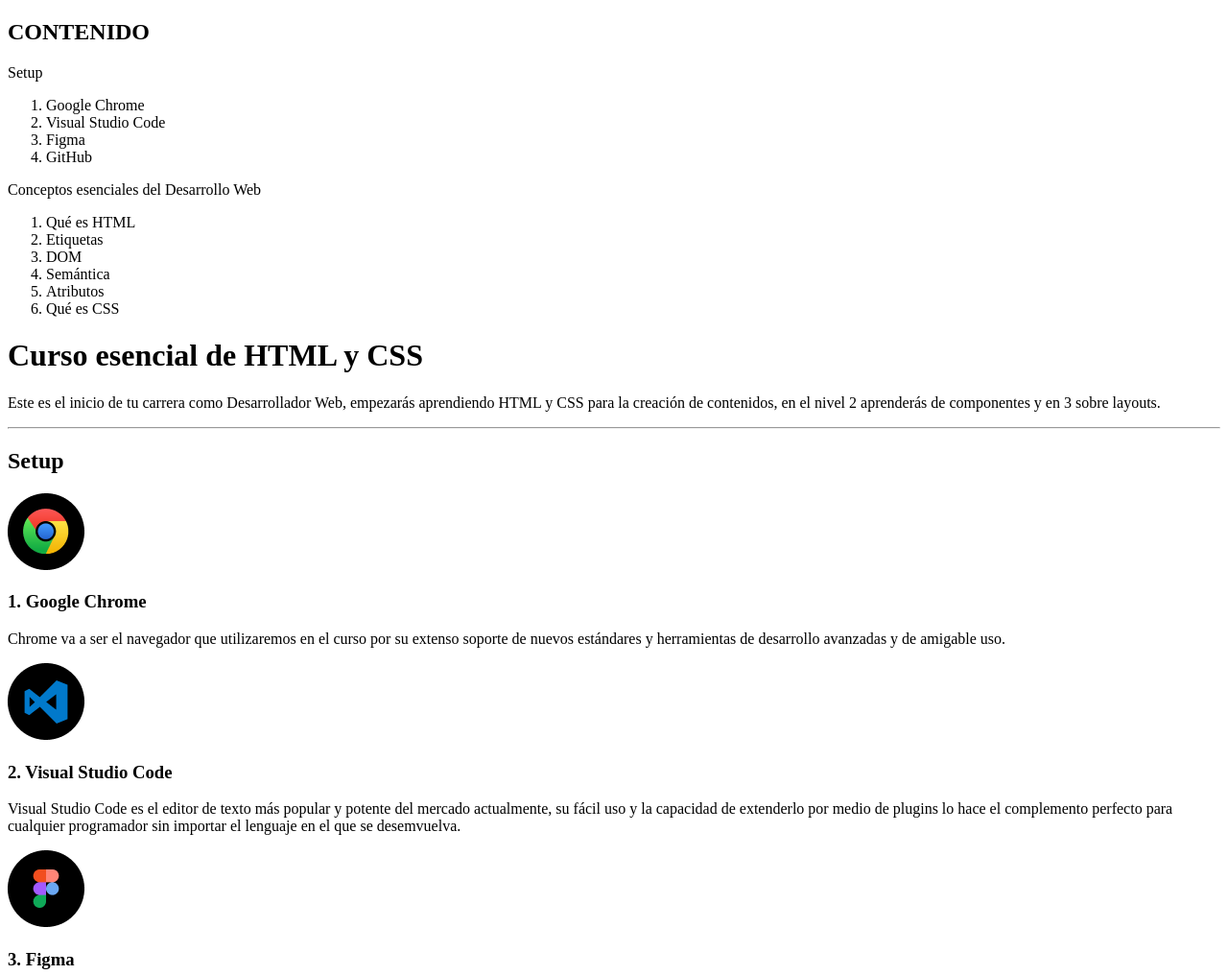
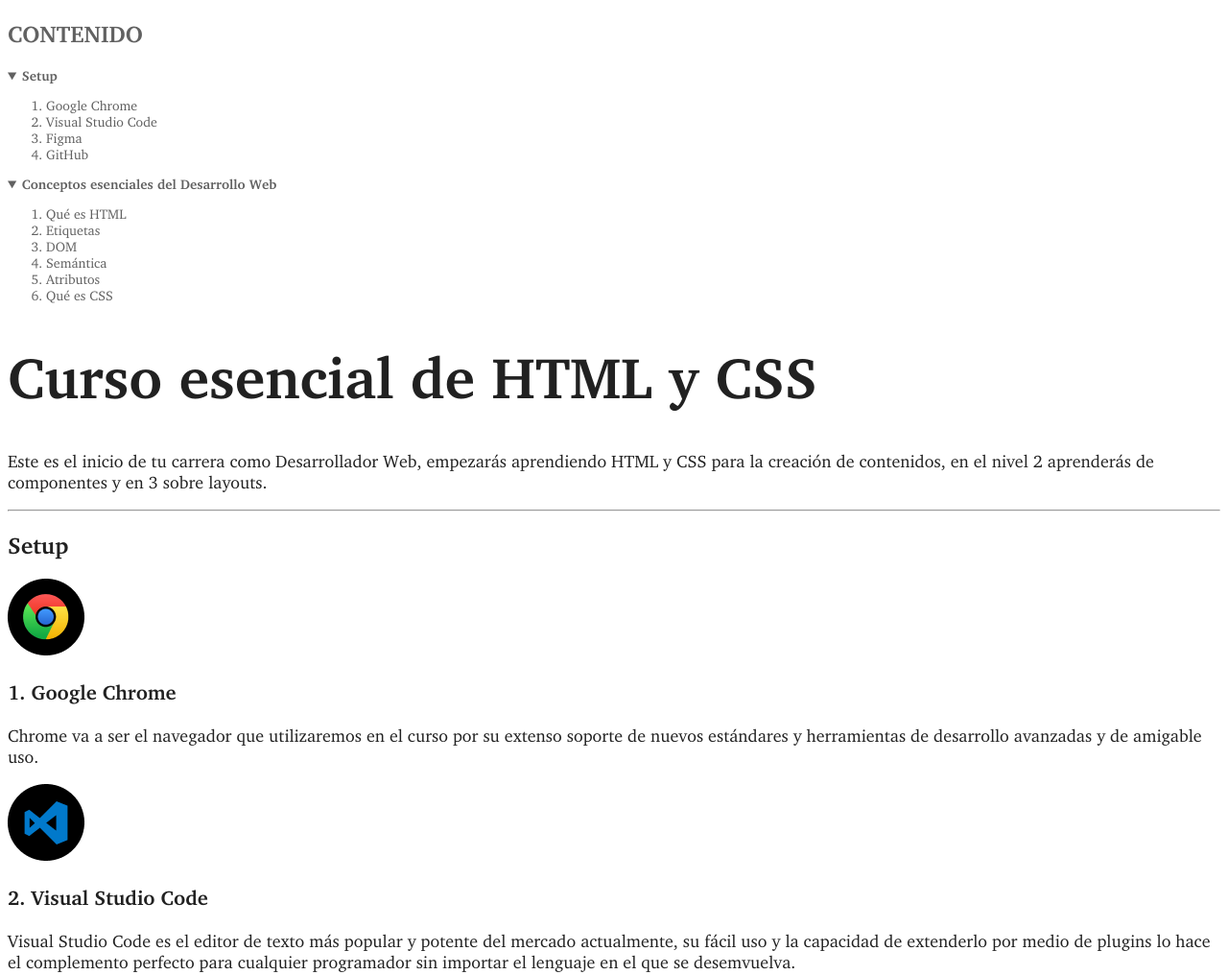
Before and after one commit to JohanRF/curso-esencial-html-css, a plain HTML site: page index.html in a window 1280 px wide. Shown: the top 1016 px of the page at 96% size. Drawn offline with Linux system fonts and the light colour scheme.

Commit message:
Add files via upload

```diff
--- a/index.html
+++ b/index.html
@@ -4,36 +4,47 @@
     <meta charset="UTF-8">
     <meta http-equiv="X-UA-Compatible" content="IE=edge">
     <meta name="viewport" content="width=device-width, initial-scale=1.0">
+    <link rel="stylesheet" href="style.css ">
     <title>El vlog de Johan</title>
 </head>
 <body>
     <header>
         <h2>CONTENIDO</h2>
         <nav>
-            <p>Setup</p>
+            <details open>
+                <!-- es un elemento de guandar informacion que quieres mostrar y ocultar . tambien le agregas si quieres que este abierto que es "open"-->
+                <summary>
+                    <!-- este elemento dentro de un "details" hace que el encabezado tengo un titulo o nombre etc.
+                    Pero si le agregas otra etiqueta h1, p, etc; lo reconocera pero con una mala posicon un poco mas abajo, pero con sematicas si funciona "strong", "b", "em",etc.-->
+                    Setup
+                </summary>
                 <ol>
-                <li>Google Chrome</li>
-                <li>Visual Studio Code</li>
-                <li>Figma</li>
-                <li>GitHub</li>
+                    <li><a href="#google_chrome">Google Chrome</a></li>
+                    <li><a href="#visual_studio_code">Visual Studio Code</a></li>
+                    <li><a href="#figma">Figma</a></li>
+                    <li><a href="#github">GitHub</a></li>
                 </ol>
-
-            <p>Conceptos esenciales del Desarrollo Web</p>
+            </details>
+            <details open>
+                <summary>
+                     Conceptos esenciales del Desarrollo Web
+                </summary>
                 <ol>
-                <li>Qué es HTML</li>
-                <li>Etiquetas</li>
-                <li>DOM</li>
-                <li>Semántica</li>
-                <li>Atributos</li>
-                <li>Qué es CSS</li>
+                    <li><a href="#html">Qué es HTML</a></li>
+                    <li><a href="#etiquetas">Etiquetas</a></li>
+                    <li><a href="#dom">DOM</a></li>
+                    <li><a href="#semanticas">Semántica</a></li>
+                    <li><a href="#atributos">Atributos</a></li>
+                    <li><a href="#css">Qué es CSS</a></li>
                 </ol>
+            </details>
         </nav>
     </header>
     <h1>Curso esencial de HTML y CSS</h1>
     <p>Este es el inicio de tu carrera como Desarrollador Web, empezarás aprendiendo HTML y CSS para la creación de contenidos, en el nivel 2 aprenderás de componentes y en 3 sobre layouts.</p>
 
     <hr>
-
+    <section class="section_setup">
         <h2>Setup</h2>
         <img src="img/google_chrome.png" alt="logo_google" title="Google chrome">
         <h3>1. Google Chrome</h3>
@@ -48,10 +59,26 @@
         <h3>GitHub</h3>
         <p>Así como en Facebook te encuentran tus amigos, en Github te encuentran otras programadoras y programadores de todo el mundo, en vez de subir fotos de tus viajes aquí subes tu código y puedes elegir hacerlo “open source” o guardarlo de manera privada, Github será esencial para almacenar tu futuro portafolio.</p>
         <hr>
-
+    </section>
+    <section class="section_conceptos">
         <h2>Conceptos esenciales del Desarrollo Web</h2>
         <h3>1. Qué es HTML</h3>
         <p>Hyper Text Markup Language o Lenguaje de marcas Hipertexto. Es el componente más básico de la web. Define el significado y la estructura del contenido.</p>
+        <pre>
+            <!-- es un elemento que representa texto que debe presentarse exactaente como se escribe en el archivo html. Pero para hacerlo hay una pagina que lo convierte en este codigo que esta aqui, https://www.freeformatter.com/html-escape.html#ad-output , ya que sin esos codigos no se transpasa esos codigos de html a la pagina. -->
+            &lt;!DOCTYPE html&gt;
+            &lt;html lang=&quot;en&quot;&gt;
+            &lt;head&gt;
+            &lt;meta charset=&quot;UTF-8&quot;&gt;
+            &lt;meta http-equiv=&quot;X-UA-Compatible&quotcontent=&quot;IE=edge&quot;&gt;
+            &lt;meta name=&quot;viewport&quot; contentquot;width=device-widthinitial-scale=1.0&quotgt;
+            &lt;title&gt;Document&lt;/title&gt;
+            &lt;/head&gt;
+            &lt;body&gt;
+
+            &lt;/body&gt;
+            &lt;/html&gt;
+        </pre>
         <h3>2. Etiquetas</h3>
         <p>Las etiquetas HTML van a ayudarnos a brindar una estructura y semántica al contenido de nuestro website y cada una tiene características y usos diferentes aunque visualmente den un resultado similar.</p>
         <p>Muchas etiquetas son fácil de diferencias como los headings o las imágenes y otras diferentes como header, footer, section o div, aquí es donde la semántica será la respuesta y si sabemos un poco de inglés también podremos darnos una pequeña idea de su uso pero en este curso vamos a usar las más importantes y que serán parte de tu día a día como Software Developer.</p>
@@ -65,7 +92,8 @@
         <h3>6. CSS</h3>
         <p>Hojas de Estilo en Cascada (del inglés Cascading Style Sheets) o CSS es el lenguaje de estilos utilizado para describir la presentación de documentos HTML</p>
         <img src="img/image 5.png" alt="css.img">
-
+    </section>
+    <section class="section_caja">
         <h2>Modelo de caja</h2>
         <h3>El modelo de caja está compuesto por:</h3>
         <p>Chrome va a ser el navegador que utilizaremos en el curso por su extenso soporte de nuevos estándares y herramientas de desarrollo avanzadas y de amigable uso.</p>
@@ -89,6 +117,10 @@
             <li>border-block | border-inline | border-block-start | border-block-end | border-inline-start | border-inline-end</li>
             <li>padding-block | padding-inline | padding-block-start | padding-block-end | padding-inline-start | padding-inline-end</li>
         </ul>
-
+        <h2>Modelo de caja</h2>
+        <img src="img/Rectangle 56.png" alt="">
+        <p>Si tines alguna pregunta escribime a <a href="mailto:me@leonidasesteban.com">me@leonidasesteban.com</a></p>
+        <!-- mailton : mas para enviar un correo a ese mail -->
+    </section>
     </body>
     </html>
--- /dev/null
+++ b/style.css
@@ -0,0 +1,65 @@
+/* .title (selector){
+    color(propiedad): aqua(valor);
+} */
+/* .title, .name (selectores){
+    color: aqua;
+    font-size(n propiedades): 15px;
+} */
+/*width: 50vw; vw: area visible del navegdor, osea que se encaje y se que asi mientras que la pagina sea de diferentes formas.*/
+@font-face{
+    font-family:Charter;
+    src:url(fonts/charter-regular.otf);
+    font-style:normal;
+    font-weight:400;/*de 100 a 300 delgado, 400 a 600 normal y 700 a mas bold*/
+}
+@font-face{
+    font-family:Charter;
+    src:url(fonts/charter-italic.otf);
+    font-style:italic;
+    font-weight:400;
+}
+@font-face{
+    font-family:Charter;
+    src:url(fonts/charter-bold.otf);
+    font-style:normal;
+    font-weight:bold;
+}
+@font-face{
+    font-family:Charter;
+    src:url(fonts/charter-bold-italic.otf);
+    font-style:italic;
+    font-weight:bold;
+}
+:root{
+    font-size: 18px;
+    --gray30: #212121;
+    --gray20: #212429;
+    --gray10: #616161;
+}
+body{
+    color: var(--gray30);
+    font-family:Charter;
+}
+a{
+    color:var(--gray10) ;
+}
+header{
+    font-size: 14px;
+    color: var(--gray10);
+}
+nav details summary{
+    font-weight: bold;
+
+}
+header a{
+    text-decoration: none;
+}
+header a:hover {
+    color: var(--gray30);
+}
+h1{
+    font-size: 60px;
+}
+h2{
+    font-size: 24px;
+}
```
Also changed, not shown: fonts/charter-bold-italic.otf (added), fonts/charter-bold.otf (added), fonts/charter-italic.otf (added), fonts/charter-regular.otf (added), img/Rectangle 56.png (added). Lines whose indentation alone changed are shown as unchanged.
